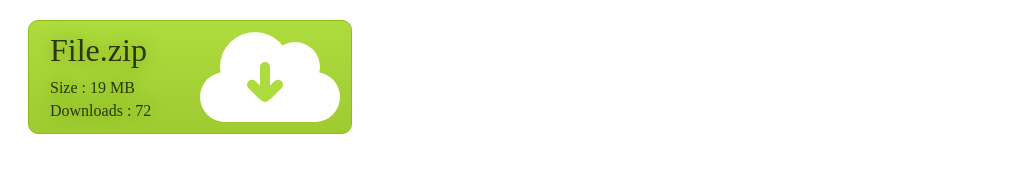
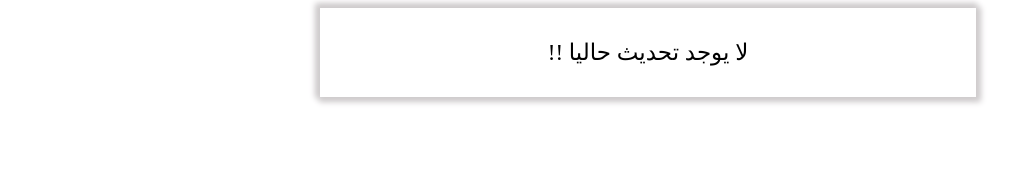
Before and after one commit to Nabil-Educ-HG/Update, a plain HTML site: page index.html in a window 1280 px wide. Shown: the whole page, without its empty margins (0-1018 px from the left). Drawn offline with Linux system fonts and the light colour scheme.

Commit message:
Update index.html

```diff
--- a/index.html
+++ b/index.html
@@ -6,186 +6,87 @@
     <meta http-equiv="X-UA-Compatible" content="IE=edge">
     <meta name="viewport" content="width=device-width, initial-scale=1.0">
     <title>Nabil-Educ-HG Update</title>
+    <link rel="stylesheet" href="https://cdnjs.cloudflare.com/ajax/libs/font-awesome/5.15.3/css/all.min.css">
+    <style>
+  body{
+    position: absolute;
+    top: 0%;
+    left: 50%;
+    transform: translate(-50%, -0%);
+  }
+  section{
+    box-shadow: 2px 2px 6px 3px #cfcccd,-2px -2px 6px 3px #cfcccd;
+    width: 50vw;
+    padding: 8px;
+    display: grid;
+    place-items: center;
 
-    <style>
-        .download_button {
-  margin: 20px;
-  text-decoration: none;
-  display: block;
-  width: 320px;
-  height: 110px;
-  padding: 1px;
-  border: 1px solid #8ebd17;
-  -webkit-border-radius: 10px;
-  -moz-border-radius: 10px;
-  border-radius: 10px;
-  color: #2a3807;
-  text-shadow: 0 0 15px #7da616;
-  font-size: 16px;
+  }
+  .cnt{
+    text-align: center;
+    padding: 20px;
+  }
+  .name{
+    padding-bottom: 5px;
+    font-size: 25px;
+    font-weight: bold;
+    font-family:Georgia, 'Times New Roman', Times, serif;
+  }
+  .size{
+    padding-bottom: 5px;
+    font-size: 20px;
+  }
+  .v{
+    font-size: 19px;
+  }
+  .new{
+    padding-top: 5px;
+    padding-bottom: 5px;
+    font-size: 18px;
+    font-family:Impact, Haettenschweiler, 'Arial Narrow normal', sans-serif;
+  }
+  .btn {
+  background-color: #e21a45;
+  border: none;
+  color: white;
+  padding: 12px 30px;
+  cursor: pointer;
+  font-size: 20px;
+  border-radius: 5px;
+  margin-top: 10px;
   }
 
-.download_button .filename {
-  font-size: 32px;
-  margin: 10px 20px 0;
+  .btn:hover {
+  background-color: #e03f62;
   }
-.download_button .filesize {
-  margin: 10px 20px 0;
+  .no-upt{
+    font-size: 23px;
   }
-
-.download_button .downloads {
-  margin: 5px 20px 0;
+  @media screen and (max-width: 954px) {
+    section {
+    width: 82vw;
 }
-
-.download_button .downloadicon{
-  position: relative;
-  float: right;
-  margin: 10px;
-  width: 140px;
-  height: 90px;
-}
-
-@-webkit-keyframes movedown {
-  0% {
-    -webkit-transform: translateY(-1.5em);
-    opacity:0;
-  }
-  50% {
-    -webkit-transform: translateY(0);
-    opacity:1;
-  }
-  100% {
-    -webkit-transform: translateY(1.5em);
-    opacity:0;
-  }
-}
-@-moz-keyframes movedown {
-  0% {
-    transform: translateY(-1.5em);
-    opacity:0;
-  }
-  50% {
-    transform: translateY(0);
-    opacity:1;
-  }
-  100% {
-    transform: translateY(1.5em);
-    opacity:0;
-  }
-}
-@-o-keyframes movedown {
-  0% {
-    -o-transform: translateY(-1.5em);
-    opacity:0;
-  }
-  50% {
-    -o-transform: translateY(0);
-    opacity:1;
-  }
-  100% {
-    -o-transform: translateY(1.5em);
-    opacity:0;
-  }
-}
-@keyframes movedown {
-  0% {
-    transform: translateY(-1.5em);
-    opacity:0;
-  }
-  50% {
-    transform: translateY(0);
-    opacity:1;
-  }
-  100% {
-    transform: translateY(1.5em);
-    opacity:0;
-  }
-}
-
-.download_button .cloud{
-  width: 140px;
-  height: 50px;
-  background-color: #fff;
-  border-radius: 30px;
-  position: absolute;
-  top:40px;
-}
-.download_button .cloud:before{
-  content: "";
-  display: block;
-  width: 50px;
-  height: 50px;
-  top: -30px;
-  left: 70px;
-  background-color: #fff;
-  border-radius: 50%;
-  position: absolute;
-  box-shadow: -40px 0 0 10px #fff;
-}
-
-.download_button .cloud .arrowdown {
-  background: #aedb3d;
-  position: absolute;
-  top: -10px;
-  left: 60px;
-  width: 10px;
-  height: 40px;
-  -webkit-border-radius: 5px;
-  -moz-border-radius: 5px;
-  border-radius: 5px;
-
-  -webkit-animation: movedown 2s infinite linear;
-  -moz-animation: movedown 2s infinite linear;
-  -o-animation: movedown 2s infinite linear;
-  animation: movedown 2s infinite linear;
-}
-
-.download_button .cloud .arrowdown:before,
-.download_button .cloud .arrowdown:after {
-  top:14px;
-  content: "";
-  position: absolute;
-  background: #aedb3d;
-  position: absolute;
-  width: 10px;
-  height: 25px;
-  -webkit-border-radius: 5px;
-  -moz-border-radius: 5px;
-  border-radius: 5px;
-}
-.download_button .cloud .arrowdown:before {
-  -webkit-transform:rotate(45deg);
-  -webkit-transform-origin: 70% 90%;
-}
-.download_button .cloud .arrowdown:after {
-  -webkit-transform:rotate(-45deg);
-  -webkit-transform-origin: 30% 90%;
-}
-
-.download_button{
-
-  background: #aedb3d; /* Old browsers */
-background: -moz-linear-gradient(top,  #aedb3d 0%, #9fcb31 100%); /* FF3.6+ */
-background: -webkit-gradient(linear, left top, left bottom, color-stop(0%,#aedb3d), color-stop(100%,#9fcb31)); /* Chrome,Safari4+ */
-background: -webkit-linear-gradient(top,  #aedb3d 0%,#9fcb31 100%); /* Chrome10+,Safari5.1+ */
-background: -o-linear-gradient(top,  #aedb3d 0%,#9fcb31 100%); /* Opera 11.10+ */
-background: -ms-linear-gradient(top,  #aedb3d 0%,#9fcb31 100%); /* IE10+ */
-background: linear-gradient(to bottom,  #aedb3d 0%,#9fcb31 100%); /* W3C */
-filter: progid:DXImageTransform.Microsoft.gradient( startColorstr='#aedb3d', endColorstr='#9fcb31',GradientType=0 ); /* IE6-9 */
-
-
   }
     </style>
 
 
 </head>
 <body>
-    <a href="../Course-main/apk/Nabil-Educ-HG_1.0.apk" class="download_button">
-        <div class="downloadicon">
-           <div class="cloud"><div class="arrowdown"></div></div>
+  <section>
+    <p class="no-upt" dir="rtl">لا يوجد تحديث حاليا !!</p>
+    <!--
+  <div class="cnt">
+    <div class="name">Nabil-Uduc-HG</div>
+    <div class="size"> SIZE : <span style="color: #e21a45;font-weight: bold;">34 MB</span></div>
+    <div class="v"> V : <span style="color: #e21a45;font-weight: bold;">1.0.1</span></div>
+    <div class="new">Test to downloexternal dependencies such as html2canvas</div>
   </div>
-        <div class="filename"><span class="value">File.zip</span></div>
-        <div class="filesize">Size : <span class="value">19 MB</span></div>
-        <div class="downloads">Downloads : <span class="value">72</span></div>
+  <a href="https://wa.me/+212632924153">
+  <div>
+    <button class="btn"><i class="fa fa-download"></i> Download</button>
+    </div>
   </a>
+  -->
+  </section>
 </body>
 </html>
```
Lines whose indentation alone changed are shown as unchanged.
